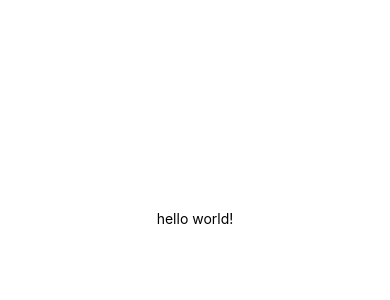
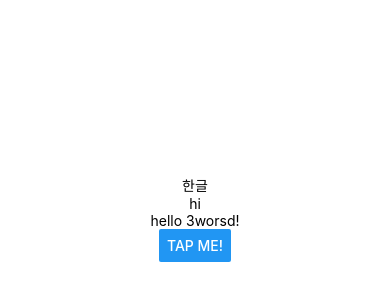
Before and after one commit to nowaveosu/react-native-test, a React Native app in the folder RN-test/: screen / in a window 390 px wide. Shown: the part 204-504 px from the top of the page. Built offline with nearby package versions, Linux system fonts and the light colour scheme.

Commit message:
[Add] 버튼추가

```diff
--- a/RN-test/App.js
+++ b/RN-test/App.js
@@ -1,10 +1,16 @@
 
-import { StyleSheet, Text, View } from 'react-native';
+import { StyleSheet, Text, View, Button} from 'react-native';
 
+//html, css 없음. 유사한 요소들이 존재함
 export default function App() {
   return (
     <View style={styles.container}>
-      <Text>hello world!</Text>
+      <View>
+        <Text>한글</Text>
+      </View>
+      <Text>hi</Text>
+      <Text>hello 3worsd!</Text>
+      <Button title='tap me!'/>
     </View>
   );
 }
```
